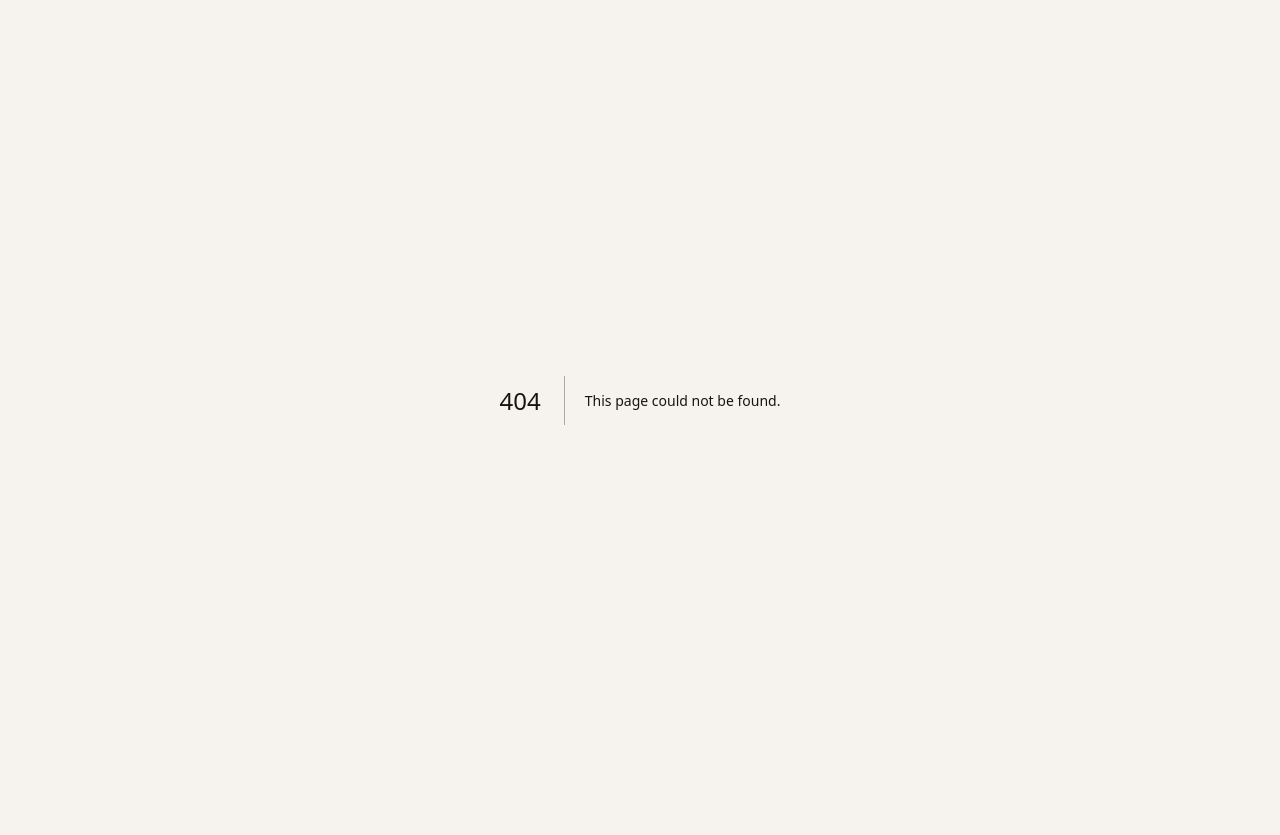
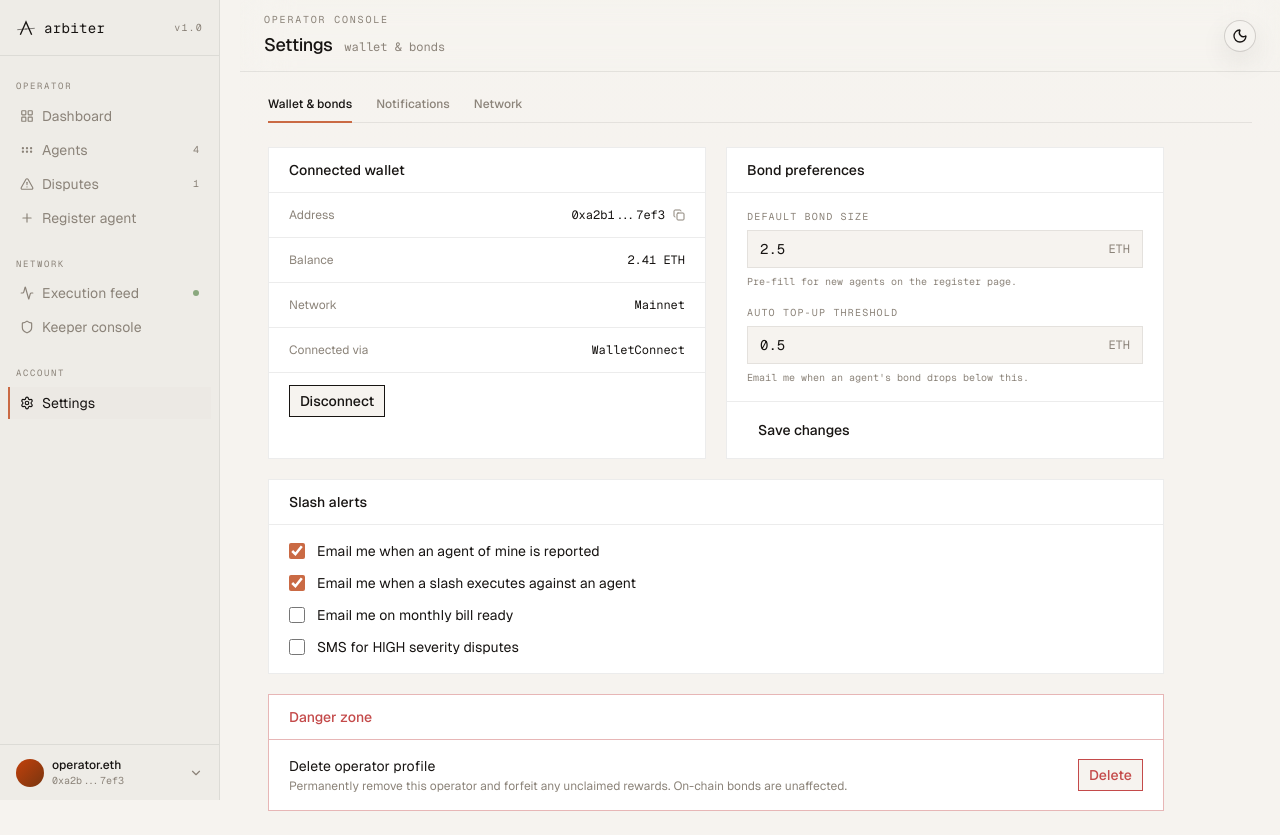
Before and after one commit to Hrishi75/Arbiter, a Next.js app in the folder frontend/: page /dashboard/settings in a window 1280 px wide. Before the commit this address had no page. Before the commit the page ends 800 px from the top, so only its background shows below. Built offline with nearby package versions, Linux system fonts and the light colour scheme.

Commit message:
feat(frontend): add settings page with wallet, notifications, and network tabs

```diff
--- /dev/null
+++ b/frontend/app/dashboard/settings/page.tsx
@@ -0,0 +1,248 @@
+"use client";
+
+import * as React from "react";
+import { Copy } from "lucide-react";
+import { Topbar } from "@/components/dashboard/topbar";
+import { Button } from "@/components/ui/button";
+import { cn } from "@/lib/utils";
+
+const tabs = ["Wallet & bonds", "Notifications", "Network"] as const;
+type Tab = (typeof tabs)[number];
+
+export default function SettingsPage() {
+  const [active, setActive] = React.useState<Tab>("Wallet & bonds");
+
+  return (
+    <>
+      <Topbar title="Settings" subtitle={active.toLowerCase()} />
+
+      <main className="px-7 py-6">
+        {/* Tabs */}
+        <div className="mb-6 flex gap-6 border-b border-hairline">
+          {tabs.map((t) => (
+            <button
+              key={t}
+              type="button"
+              onClick={() => setActive(t)}
+              className={cn(
+                "relative pb-2.5 text-xs font-medium transition-colors",
+                t === active
+                  ? "text-foreground"
+                  : "text-muted-foreground hover:text-foreground"
+              )}
+            >
+              {t}
+              {t === active && (
+                <span className="absolute -bottom-px left-0 right-0 h-[2px] bg-accent" />
+              )}
+            </button>
+          ))}
+        </div>
+
+        {active === "Wallet & bonds" && <WalletAndBonds />}
+        {active === "Notifications" && <Notifications />}
+        {active === "Network" && <Network />}
+      </main>
+    </>
+  );
+}
+
+function CardHeader({ title }: { title: string }) {
+  return (
+    <div className="border-b border-hairline px-5 py-3">
+      <h3 className="text-sm font-medium">{title}</h3>
+    </div>
+  );
+}
+
+function FieldLabel({ children }: { children: React.ReactNode }) {
+  return (
+    <label className="mb-1.5 block font-mono text-[10px] uppercase tracking-[0.12em] text-muted-foreground">
+      {children}
+    </label>
+  );
+}
+
+function NumberField({
+  defaultValue,
+  unit,
+}: {
+  defaultValue: string;
+  unit: string;
+}) {
+  return (
+    <div className="flex items-center gap-2 border border-hairline bg-background px-3 py-2 focus-within:ring-1 focus-within:ring-ring">
+      <input
+        defaultValue={defaultValue}
+        className="flex-1 bg-transparent font-mono text-sm focus:outline-none"
+      />
+      <span className="font-mono text-xs text-muted-foreground">{unit}</span>
+    </div>
+  );
+}
+
+function WalletAndBonds() {
+  return (
+    <div className="grid max-w-4xl grid-cols-1 gap-5 lg:grid-cols-2">
+      {/* Connected wallet */}
+      <div className="border border-hairline bg-card">
+        <CardHeader title="Connected wallet" />
+        <dl className="divide-y divide-hairline">
+          <div className="flex items-center justify-between px-5 py-3.5">
+            <dt className="text-xs text-muted-foreground">Address</dt>
+            <dd className="flex items-center gap-2 font-mono text-xs">
+              0xa2b1...7ef3
+              <button
+                type="button"
+                className="text-muted-foreground hover:text-foreground"
+                aria-label="Copy address"
+              >
+                <Copy className="h-3 w-3" />
+              </button>
+            </dd>
+          </div>
+          <div className="flex items-center justify-between px-5 py-3.5">
+            <dt className="text-xs text-muted-foreground">Balance</dt>
+            <dd className="font-mono text-xs">2.41 ETH</dd>
+          </div>
+          <div className="flex items-center justify-between px-5 py-3.5">
+            <dt className="text-xs text-muted-foreground">Network</dt>
+            <dd className="font-mono text-xs">Mainnet</dd>
+          </div>
+          <div className="flex items-center justify-between px-5 py-3.5">
+            <dt className="text-xs text-muted-foreground">Connected via</dt>
+            <dd className="font-mono text-xs">WalletConnect</dd>
+          </div>
+        </dl>
+        <div className="border-t border-hairline px-5 py-3">
+          <Button variant="outline" size="sm">
+            Disconnect
+          </Button>
+        </div>
+      </div>
+
+      {/* Bond preferences */}
+      <div className="border border-hairline bg-card">
+        <CardHeader title="Bond preferences" />
+        <div className="flex flex-col gap-4 px-5 py-4">
+          <div>
+            <FieldLabel>Default bond size</FieldLabel>
+            <NumberField defaultValue="2.5" unit="ETH" />
+            <p className="mt-1.5 font-mono text-[10px] text-muted-foreground">
+              Pre-fill for new agents on the register page.
+            </p>
+          </div>
+          <div>
+            <FieldLabel>Auto top-up threshold</FieldLabel>
+            <NumberField defaultValue="0.5" unit="ETH" />
+            <p className="mt-1.5 font-mono text-[10px] text-muted-foreground">
+              Email me when an agent's bond drops below this.
+            </p>
+          </div>
+        </div>
+        <div className="border-t border-hairline px-5 py-3">
+          <Button variant="accent" size="sm">
+            Save changes
+          </Button>
+        </div>
+      </div>
+
+      {/* Slash alerts */}
+      <div className="border border-hairline bg-card lg:col-span-2">
+        <CardHeader title="Slash alerts" />
+        <div className="flex flex-col gap-3 px-5 py-4">
+          {[
+            ["Email me when an agent of mine is reported", true],
+            ["Email me when a slash executes against an agent", true],
+            ["Email me on monthly bill ready", false],
+            ["SMS for HIGH severity disputes", false],
+          ].map(([label, def]) => (
+            <label key={label as string} className="flex cursor-pointer items-center gap-3">
+              <input
+                type="checkbox"
+                defaultChecked={def as boolean}
+                className="h-4 w-4 accent-[hsl(var(--accent))]"
+              />
+              <span className="text-sm">{label}</span>
+            </label>
+          ))}
+        </div>
+      </div>
+
+      {/* Danger zone */}
+      <div className="border border-bad/40 bg-card lg:col-span-2">
+        <div className="border-b border-bad/40 px-5 py-3">
+          <h3 className="text-sm font-medium text-bad">Danger zone</h3>
+        </div>
+        <div className="flex items-center justify-between px-5 py-4">
+          <div>
+            <div className="text-sm">Delete operator profile</div>
+            <div className="mt-0.5 text-xs text-muted-foreground">
+              Permanently remove this operator and forfeit any unclaimed rewards.
+              On-chain bonds are unaffected.
+            </div>
+          </div>
+          <Button
+            variant="outline"
+            size="sm"
+            className="border-bad text-bad hover:bg-bad/10"
+          >
+            Delete
+          </Button>
+        </div>
+      </div>
+    </div>
+  );
+}
+
+function Notifications() {
+  return (
+    <div className="max-w-2xl border border-hairline bg-card">
+      <CardHeader title="Notification channels" />
+      <div className="flex flex-col gap-4 px-5 py-4">
+        <div>
+          <FieldLabel>Email</FieldLabel>
+          <input
+            defaultValue="hrishikeshborkar94@gmail.com"
+            className="w-full border border-hairline bg-background px-3 py-2 font-mono text-sm focus:outline-none focus:ring-1 focus:ring-ring"
+          />
+        </div>
+        <div>
+          <FieldLabel>Webhook URL</FieldLabel>
+          <input
+            placeholder="https://hooks.slack.com/services/..."
+            className="w-full border border-hairline bg-background px-3 py-2 font-mono text-sm placeholder:text-muted-foreground focus:outline-none focus:ring-1 focus:ring-ring"
+          />
+        </div>
+      </div>
+      <div className="border-t border-hairline px-5 py-3">
+        <Button variant="accent" size="sm">
+          Save channels
+        </Button>
+      </div>
+    </div>
+  );
+}
+
+function Network() {
+  return (
+    <div className="max-w-2xl border border-hairline bg-card">
+      <CardHeader title="Network" />
+      <dl className="divide-y divide-hairline">
+        {[
+          ["Active network", "Mainnet"],
+          ["RPC endpoint", "default"],
+          ["AgentRegistry", "0x18a...4f02"],
+          ["BondVault", "0x9c2...11ba"],
+          ["SlashVerifier", "0x3e7...cd54"],
+          ["AgentPaymaster", "0x7b1...0aa9"],
+        ].map(([k, v]) => (
+          <div key={k} className="flex items-center justify-between px-5 py-3.5">
+            <dt className="text-xs text-muted-foreground">{k}</dt>
+            <dd className="font-mono text-xs">{v}</dd>
+          </div>
+        ))}
+      </dl>
+    </div>
+  );
+}
```
